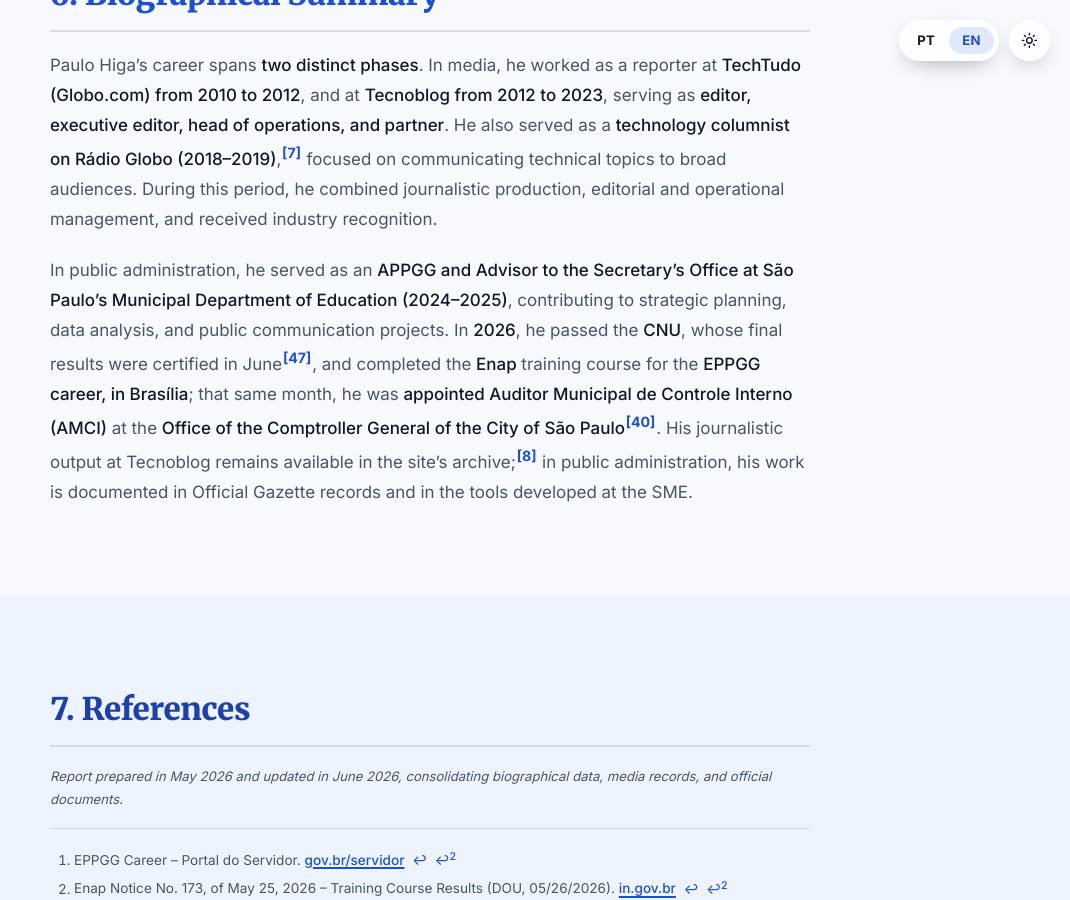
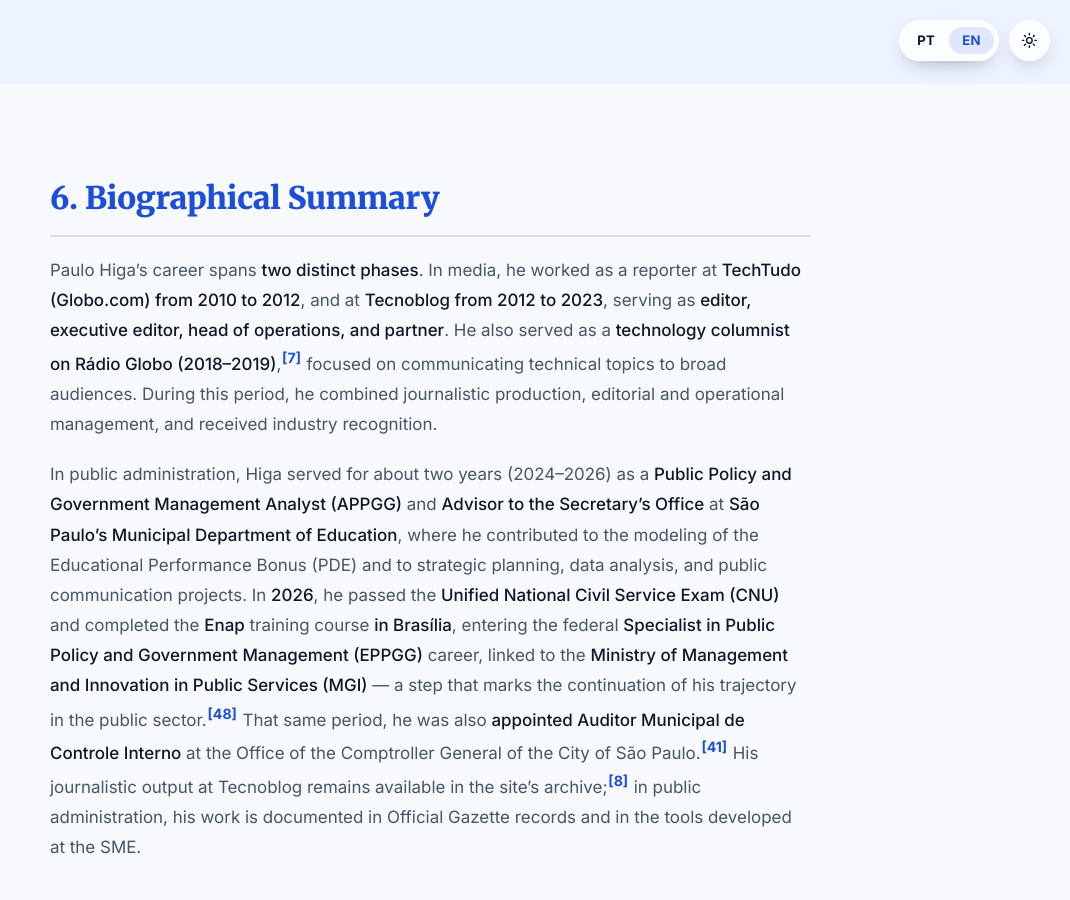
Before and after one commit to paulohiga/paulohiga.github.io, a Jekyll site: the page built from en/bio.md, in a window 1280 px wide and 900 px high, scrolled down 10493 px. Shown: the whole window, without its empty margins (210-1280 px from the left). Built offline with Jekyll 4.4.1, drawn with Linux system fonts in a browser that asks for light colours; some of the changed text lies outside the part shown.

Commit message:
Detalha coluna na Rádio Globo e reescreve síntese da carreira pública
- Seção 2.5: adiciona parágrafo sobre a coluna semanal ao vivo no Café
  das Seis (Rádio Globo Rio FM 98,1 e São Paulo FM 94,1), com âncoras e
  escopo das pautas, citando nova referência (LinkedIn)
- Seção 6: substitui o parágrafo da administração pública, consolidando
  o período 2024–2026 na SME, a aprovação no CNU/Enap e a nomeação como
  Auditor Municipal de Controle Interno
- Adiciona referência [^48] (LinkedIn) em ambos os idiomas

https://claude.ai/code/session_011CGQ4Pjo3rY3YnE23ouc93

```diff
--- a/en/bio.md
+++ b/en/bio.md
@@ -100,6 +100,8 @@ Higa's written output at Tecnoblog included explanatory articles on industry sta
 
 In **2017**, while still a journalism student and an editor at Tecnoblog, Higa was invited to take part in the program **CBN Gerações**, on **CBN, a leading Brazilian news radio network**, alongside engineer and columnist **B. Piropo**, author of the column "Trilha Zero" in the major Brazilian newspaper O Globo between 1991 and 2005. The program was conceived as an intergenerational dialogue about technology. On that occasion, Higa argued that the **greatest advances in artificial intelligence would come not in decades, but in just a few years**, and that technology would transform not only games, as illustrated by AlphaGo, Google's system that had recently defeated the world Go champion, but also health, education, and the way people work and think.[^40] Between 2022 and 2023, large language models such as ChatGPT and generative AI systems achieved mass adoption in these areas. Higa also identified the decline of the traditional PC in favor of the smartphone as the primary device for internet access. The appearance foreshadowed his work as a **technology columnist on Rádio Globo, between 2018 and 2019**.[^15]
 
+At **Rádio Globo**, Higa hosted a **weekly live column on Café das Seis**, the network's morning news program, broadcast simultaneously by its **Rio de Janeiro station (FM 98.1 MHz)**, anchored by **Carolina Morand and Fernando Ceylão**, and its **São Paulo station (FM 94.1 MHz)**, anchored by **Mariana Godoy and Marc Tawil**. In the column, he was responsible for selecting and presenting stories on **technology, innovation, and digital behavior** for a broad, non-specialist audience, translating technical topics into accessible language.[^48]
+
 ### 2.6 Industry Recognition
 
 Higa received the **Especialistas Award**, from the Brazilian trade magazine **Negócios da Comunicação**,[^7] in the Consumer Electronics category for **three consecutive years: 2020, 2021, and 2022**. He was also a finalist for the **Comunique-se Award**[^8], described by its organizers as the **"Oscar of Brazilian Journalism"**[^8], in the Technology category in **2019 and 2021**.[^46]
@@ -163,7 +165,7 @@ The final results were certified by **Notice (Edital) No. 92, of June 9, 2026**,
 
 Paulo Higa's career spans **two distinct phases**. In media, he worked as a reporter at **TechTudo (Globo.com) from 2010 to 2012**, and at **Tecnoblog from 2012 to 2023**, serving as **editor, executive editor, head of operations, and partner**. He also served as a **technology columnist on Rádio Globo (2018–2019)**,[^15] focused on communicating technical topics to broad audiences. During this period, he combined journalistic production, editorial and operational management, and received industry recognition.
 
-In public administration, he served as an **APPGG and Advisor to the Secretary's Office at São Paulo's Municipal Department of Education (2024–2025)**, contributing to strategic planning, data analysis, and public communication projects. In **2026**, he passed the **CNU**, whose final results were certified in June[^43], and completed the **Enap** training course for the **EPPGG career, in Brasília**; that same month, he was **appointed Auditor Municipal de Controle Interno (AMCI)** at the **Office of the Comptroller General of the City of São Paulo**[^44]. His journalistic output at Tecnoblog remains available in the site's archive;[^13] in public administration, his work is documented in Official Gazette records and in the tools developed at the SME.
+In public administration, Higa served for about two years (2024–2026) as a **Public Policy and Government Management Analyst (APPGG)** and **Advisor to the Secretary's Office** at **São Paulo's Municipal Department of Education**, where he contributed to the modeling of the Educational Performance Bonus (PDE) and to strategic planning, data analysis, and public communication projects. In **2026**, he passed the **Unified National Civil Service Exam (CNU)** and completed the **Enap** training course **in Brasília**, entering the federal **Specialist in Public Policy and Government Management (EPPGG)** career, linked to the **Ministry of Management and Innovation in Public Services (MGI)** — a step that marks the continuation of his trajectory in the public sector.[^43] That same period, he was also **appointed Auditor Municipal de Controle Interno** at the Office of the Comptroller General of the City of São Paulo.[^44] His journalistic output at Tecnoblog remains available in the site's archive;[^13] in public administration, his work is documented in Official Gazette records and in the tools developed at the SME.
 
 ## 7. References
 {:.references-heading}
@@ -264,3 +266,5 @@ Report prepared in May 2026 and updated in June 2026, consolidating biographical
 [^46]: Paulo Higa, of Tecnoblog, shortlisted for the 2021 Comunique-se Award – Terra (in Portuguese). [terra.com.br](https://www.terra.com.br/noticias/tecnologia/paulo-higa-do-tecnoblog-e-indicado-ao-premio-comunique-se-2021,c4ac8599c6378e2e12601b4e648bfaf7muhnkd9j.html)
 
 [^47]: Unified National Civil Service Exam: what it is and how the "Enem dos Concursos" worked – Correio Braziliense (Apr./2026, in Portuguese). [correiobraziliense.com.br](https://www.correiobraziliense.com.br/aqui/2026/04/02/concurso-nacional-unificado-o-que-e-e-como-funcionou-o-enem-dos-concursos/); Agência Brasil: [agenciabrasil.ebc.com.br](https://agenciabrasil.ebc.com.br/geral/noticia/2025-09/cnu-2025-locais-de-prova-serao-divulgados-partir-das-18h-de-hoje)
+
+[^48]: Paulo Higa – LinkedIn. [linkedin.com/in/paulohiga](https://www.linkedin.com/in/paulohiga/)
```
Also changed, not shown: bio.md (+5 -1 lines).
